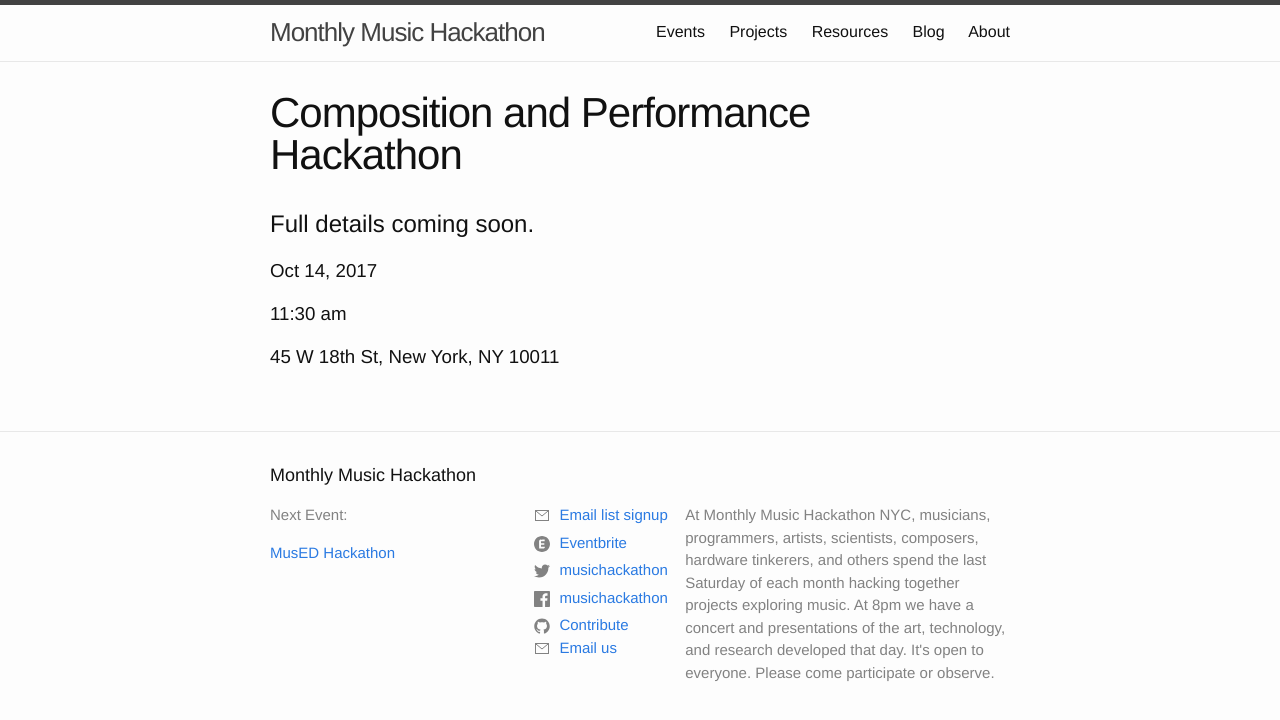
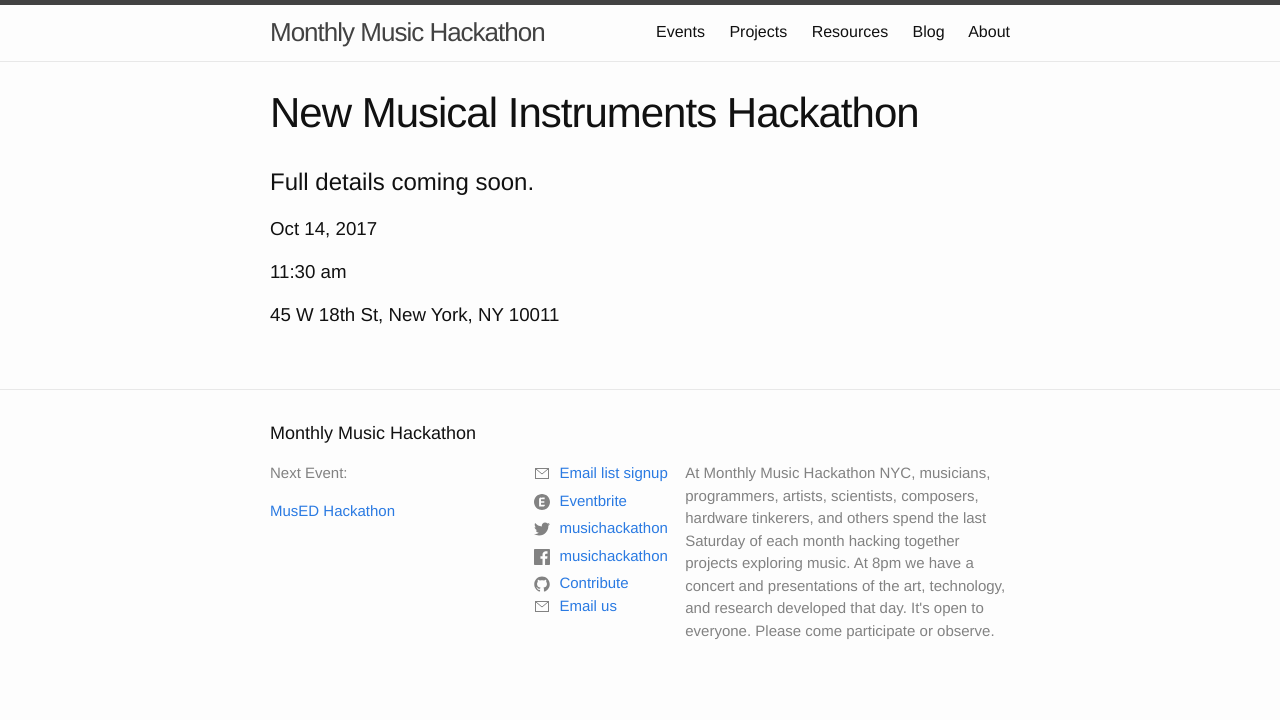
Before and after one commit to musichackathon/mmh_jekyll, a Jekyll site: the page built from _events/2017-10-14.md, in a window 1280 px wide. Shown: the top 720 px of the page. Built offline with Jekyll 4.4.1, drawn with Linux system fonts in a browser that asks for light colours.

Commit message:
Updated title of New Musical Instruments Hackathon 2017 (#63)
Update title from Composition and Performance to New Musical Instruments

```diff
--- a/_events/2017-10-14.md
+++ b/_events/2017-10-14.md
@@ -1,5 +1,5 @@
 ---
-title: "Composition and Performance Hackathon"
+title: "New Musical Instruments Hackathon"
 description: "Full details coming soon."
 date: 2017-10-14 11:30am
 address: "45 W 18th St, New York, NY 10011"
```
